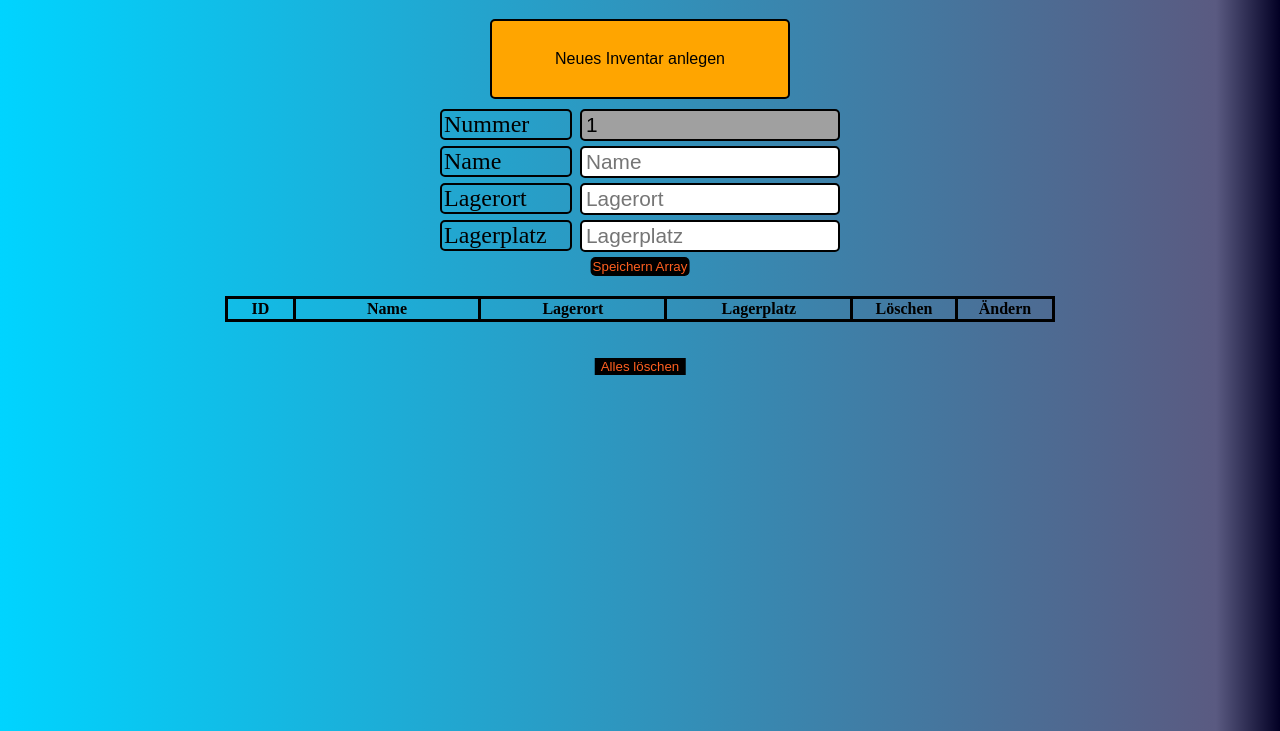
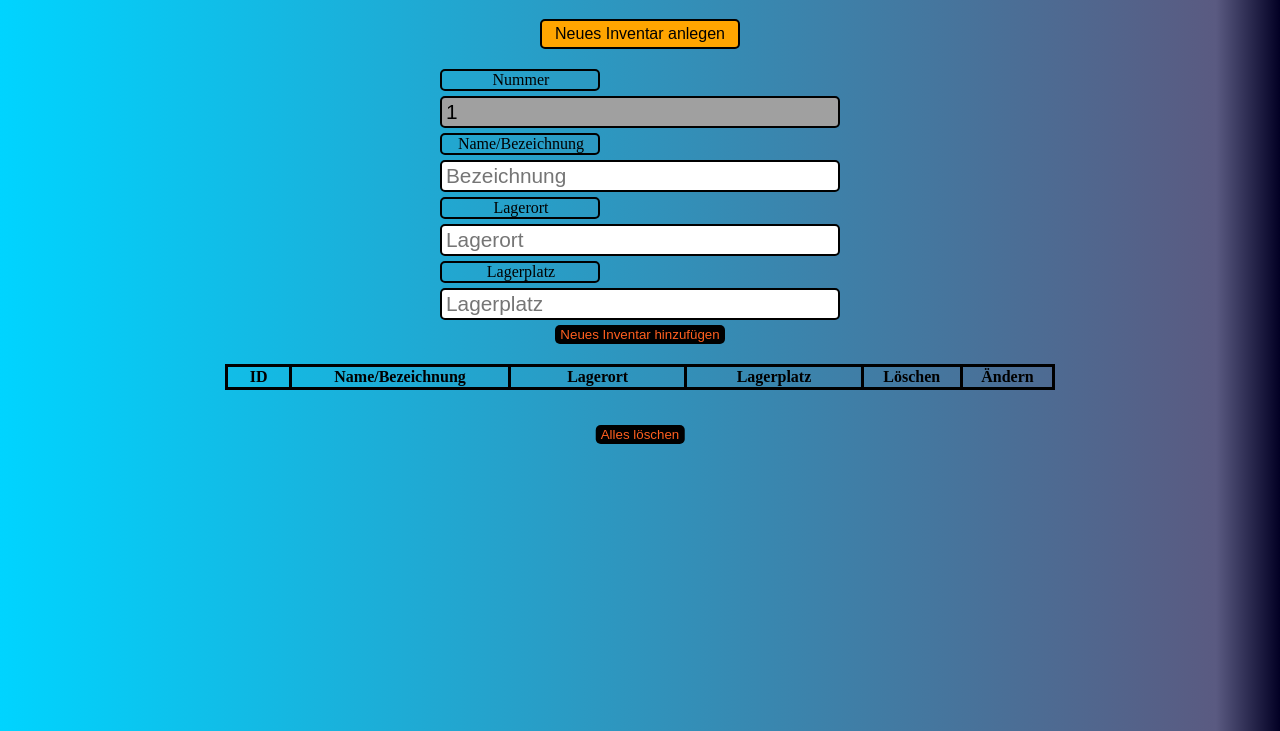
Before and after one commit to ScorpionDevelop/material_manager_V2, a plain HTML site: page index.html in a window 1280 px wide. Both pictures are taken after a click on the button "Neues Inventar anlegen". Shown: the part 69-800 px from the top of the page. Drawn offline with nearby package versions, Linux system fonts and the light colour scheme.

Commit message:
Change in design

```diff
--- a/Materialmanager_script.js
+++ b/Materialmanager_script.js
@@ -197,6 +197,7 @@ function deleteAllF() {
     allItemsArray = [];
     updateItemList();
     saveAllItemsArray();
+    newIDvalue();
   }
 }
 
--- a/index.html
+++ b/index.html
@@ -22,31 +22,27 @@
       <h1>Materialmanager</h1>
       <button class="generalButton" id="newItemShow">Neues Inventar anlegen</button>
       <div class="inputSection displayNone" id="inputSection">
-        <div>
         <p>Nummer</p>
         <input id="inputID" type="text" placeholder="ID" readonly />
-        </div>
-        <div>
-          <p>Name</p>
-          <input id="inputName" type="text" placeholder="Name" />
-        </div>
-        <div>
+
+        <p>Name/Bezeichnung</p>
+        <input id="inputName" type="text" placeholder="Bezeichnung" />
+
         <p>Lagerort</p>
         <input id="inputStoreLocation" type="text" placeholder="Lagerort" />
-        </div>
-        <div>
+
         <p>Lagerplatz</p>
         <input id="inputStorePlace" type="text" placeholder="Lagerplatz" />
-        </div>
+
         <!-- <button id="save">Speichern</button> -->
-        <button class="saveButton" id="saveArray">Speichern Array</button>
+        <button class="saveButton" id="saveArray">Neues Inventar hinzufügen</button>
       </div>
       <div class="container-inventoryList">
         <table class="inventoryList">
           <thead class="inventoryListHead">
             <tr>
               <th class="th-colw60">ID</th>
-              <th class="th-colw110">Name</th>
+              <th class="th-colw110">Name/Bezeichnung</th>
               <th class="th-colw110">Lagerort</th>
               <th class="th-colw110">Lagerplatz</th>
               <!-- <th class="th-colw110">erfasst am</th> -->
--- a/styleV1.css
+++ b/styleV1.css
@@ -45,18 +45,21 @@ body {
 
 .generalButton {
   font-size: 1em;
-  height: 80px;
-  width: 300px;
+  height: 30px;
+  width: 200px;
   background-color: orange;
   border: solid 2px black;
   border-radius: 5px;
   transition: 300ms;
-  margin-bottom: 10px;
+  margin-bottom: 20px;
 }
 
 .generalButton:hover {
   transition: 300ms;
   font-size: 1.1em;
+  height: 33px;
+  width: 220px;
+  margin-bottom: 17px;
   /* box-shadow: 0px 0px 25px 10px #ff0215; */
 }
 
@@ -67,18 +70,17 @@ body {
 .inputSection {
   width: 100%;
   max-width: 400px;
+  text-align: center;
 }
 
 .inputSection p {
-  font-size: 1.5em;
+  font-size: 1em;
   padding-left: 2px;
   margin-top: 0px;
   margin-bottom: 5px;
-  display: inline-block;
   border: 2px solid black;
   border-radius: 5px;
-  /* width: 120px; */
-  width: 33%;
+  width: 40%;
   min-width: 115px;
 }
 .inputSection input {
@@ -86,9 +88,10 @@ body {
   display: inline-block;
   border: 2px solid black;
   border-radius: 5px;
-  width: 65%;
+  max-width: 100%;
+  width: 100%;
+  min-width: 115px;
   height: 32px;
-  margin-left: 1%;
   margin-bottom: 5px;
   padding-left: 1%;
 }
@@ -97,13 +100,11 @@ body {
 }
 
 .saveButton {
-  margin-left: 50%;
-  translate: -50%;
   background-color: var(--hintergrundfarbe);
   color: var(--textfarbe);
   border: none;
   border-radius: 5px;
-  padding: 2px;
+  padding: 2px 5px;
   transition: 300ms;
 }
 
@@ -116,21 +117,16 @@ body {
 }
 
 .container-inventoryList {
-  /* max-width: 600px; */
   width: 100%;
-  /* min-height: 500px; */
   overflow-y: scroll;
   margin-bottom: 20px;
 }
 
 .inventoryList {
   margin-top: 20px;
-
   margin-right: auto;
   margin-left: auto;
-  /* width: 100%; */
   min-width: 830px;
-
   text-align: center;
   border-collapse: collapse;
   margin-bottom: 15px;
@@ -189,7 +185,9 @@ tbody > tr {
 .delAllButton {
   background-color: var(--hintergrundfarbe);
   border: none;
+  border-radius: 5px;
   color: var(--textfarbe);
   margin-left: 50%;
   translate: -50%;
+  padding: 2px 5px;
 }
```
Lines whose indentation alone changed are shown as unchanged.
